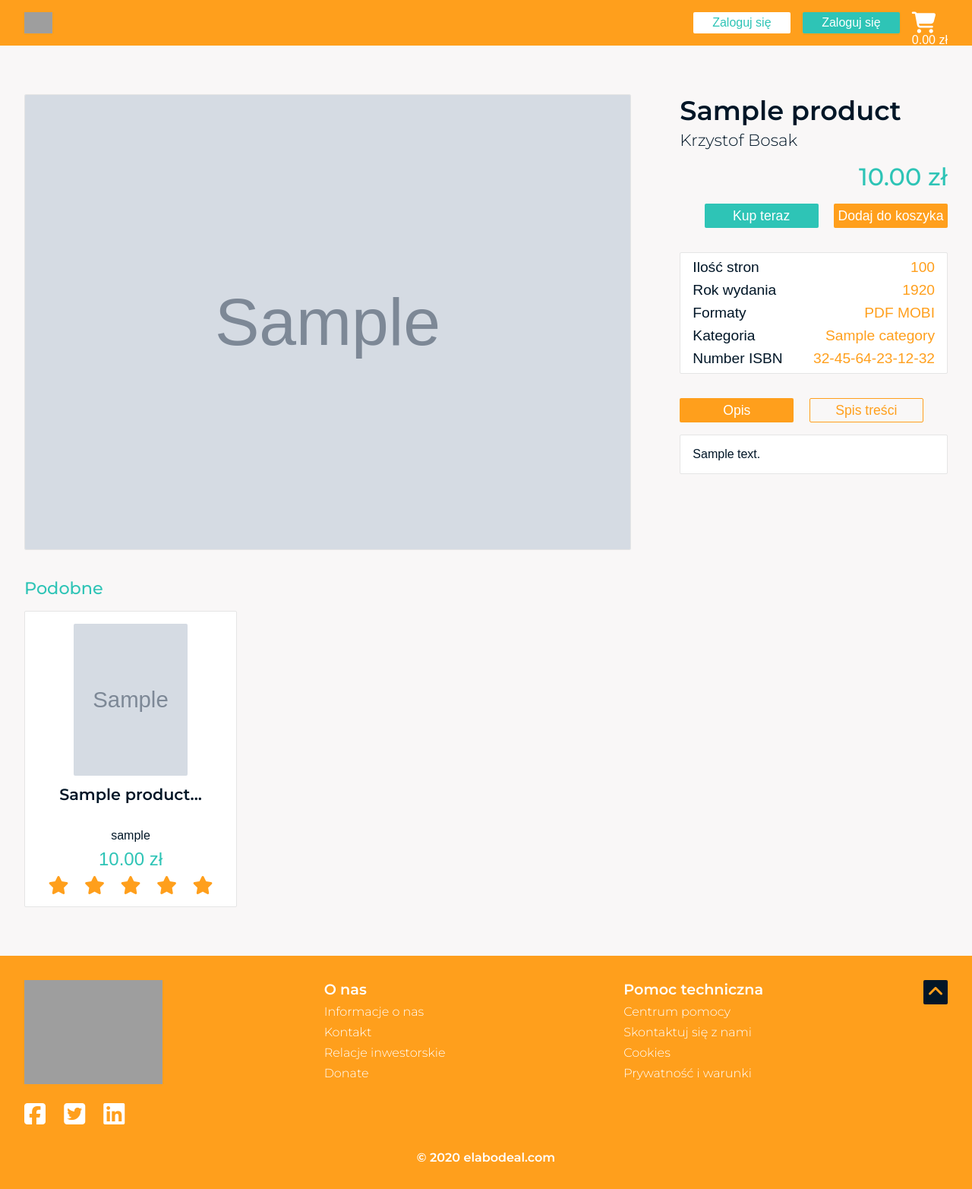
After one commit to michalgolda/elabodeal, a Django app: page /product/1/ in a window 1280 px wide. The commit adds this page. Shown: the whole page at 76% size. Run offline with Django 3.2, Linux system fonts and the light colour scheme; tables that the repository leaves empty hold one stand-in row (values such as "Sample post"); grey boxes marked "Sample" are stand-in pictures; some libraries are stand-ins or nearby versions; grey boxes are pictures that could not be loaded.

Commit message:
Add product detail page

```diff
--- /dev/null
+++ b/elabodeal/web/static/styles/components/product.css
@@ -0,0 +1,61 @@
+.product {
+    width: 100%;
+    height: 390px;
+    background: white;
+    border: 1px solid var(--grey);
+    margin-top: 16px;
+    padding: 16px;
+    border-radius: 2px;
+}
+
+.product:hover {
+    cursor: pointer;
+}
+
+.product__cover {
+    max-width: 150px;
+    height: 200px;
+    margin: 0 auto;
+/*    background: var(--grey);*/
+    border-radius: 2px;
+}
+
+.product__details {
+    width: 100%
+    height: auto
+    margin-top: 16px
+    text-align: center
+    word-wrap: break-word
+}
+
+.product__details--wrapper {
+    width: 100%;
+    height: auto;
+    margin-top: 8px;
+}
+
+.product__title {
+    font-size: 1.3rem;
+    font-weight: 600;
+    height: 50px;
+}
+
+.product__author {
+    font-size: 1rem;
+}
+
+.product__price {
+    color: var(--green);
+    font-size: 1.5rem;
+}
+
+.product__star {
+    color: var(--orange);
+    margin: 0px 8px 0px 8px;
+    font-size: 1.5rem;
+}
+
+.product__link {
+    color: var(--black);
+    text-decoration: none;
+}
--- a/elabodeal/web/static/styles/main.css
+++ b/elabodeal/web/static/styles/main.css
@@ -23,6 +23,7 @@
 
 body {
 	font-family: Montserrat, sans-serif;
+    background: var(--light-grey);
 }
 
 /* Navigation */
@@ -218,60 +219,3 @@ body {
     margin: 0px 16px 0px 0px;
     color: white;
 }
-
-.product {
-    width: 100%;
-    height: 390px;
-    background: white;
-    border: 1px solid var(--grey);
-    margin-top: 16px;
-    padding: 16px;
-    border-radius: 2px;
-}
-
-.product:hover {
-    cursor: pointer;
-}
-
-.product__cover {
-    max-width: 150px;
-    height: 200px;
-    margin: 0 auto;
-/*    background: var(--grey);*/
-    border-radius: 2px;
-}
-
-.product__details {
-    width: 100%
-    height: auto
-    margin-top: 16px
-    text-align: center
-    word-wrap: break-word
-}
-
-.product__details--wrapper {
-    width: 100%;
-    height: auto;
-    margin-top: 8px;
-}
-
-.product__title {
-    font-size: 1.3rem;
-    font-weight: 600;
-    height: 50px;
-}
-
-.product__author {
-    font-size: 1rem;
-}
-
-.product__price {
-    color: var(--green);
-    font-size: 1.5rem;
-}
-
-.product__star {
-    color: var(--orange);
-    margin: 0px 8px 0px 8px;
-    font-size: 1.5rem;
-}
--- /dev/null
+++ b/elabodeal/web/static/styles/pages/product_detail.css
@@ -0,0 +1,156 @@
+.container {
+	max-width: 1280px;
+    min-height: 100vh;
+    margin: 0 auto;
+    padding: 64px 32px 64px 32px;
+}
+
+.header {
+	width: 100%;
+    height: auto;
+    display: grid;
+    grid-column-gap: 64px;
+    grid-template-columns: 1fr 1.5fr;
+}
+
+.section {
+	width: 100%;
+	height: auto;
+}
+
+.pdfviewer {
+	width: auto;
+	height: 600px;
+	background: white;
+	border: 1px solid var(--grey);
+	border-radius: 2px;
+}
+
+.detail {
+	width: 100%;
+	height: auto;
+	margin-bottom: 32px;
+}
+
+.detail__title {
+	font-size: 2.2rem;
+	font-weight: 600;
+	color: var(--black);
+}
+
+.detail__author {
+	font-size: 1.35rem;
+	font-weight: 300;
+	color: var(--black);
+	margin-top: 4px;
+}
+
+.detail__price {
+	font-size: 2rem;
+	font-weight: 500;
+	color: var(--green);
+	padding: 16px 0px 16px 0px;
+	width: 100%;
+	text-align: right;
+}
+
+.btn {
+	width: 150px;
+	height: 32px;
+	outline: none;
+	border-radius: 2px;
+	border: none;
+	font-size: 1.1rem;
+	color: white;
+}
+
+.btn:hover {
+	cursor: pointer;
+}
+
+.buyOneClickBtn {
+	background: var(--green);
+}
+
+.addToCartBtn {
+	background: var(--orange);
+	margin-left: 16px;
+}
+
+.param-container {
+	border: 1px solid var(--grey);
+	background: white;
+	margin-top: 32px;
+	border-radius: 2px;
+}
+
+.param {
+	width: 100%;
+	height: 22px;
+	margin: 8px 0px 8px 0px;
+	font-size: 1.2rem;
+	clear: both;
+}
+
+.param__key {
+	float: left;
+	margin-left: 16px;
+	color: var(--black);
+}
+
+.param__value {
+	float: right;
+	margin-right: 16px;
+	color: var(--orange);
+}
+
+
+.currentBtn {
+	background: var(--orange)!important;
+	border: none !important;
+	color: white !important;
+}
+
+.choiceBtn {
+	background: transparent;
+	border: 1px solid var(--orange);
+	color: var(--orange);
+}
+
+.choiceBtn:hover {
+	background: var(--orange);
+	color: white;
+}
+
+.description-container {
+	width: 100%;
+	height: auto;
+	padding: 16px;
+	margin-top: 16px;
+	background: white;
+	border: 1px solid var(--grey);
+	border-radius: 2px;
+}
+
+.product__description {
+	color: var(--black);
+}
+
+.section__label {
+	width: 100%;
+    height: auto;
+    color: var(--green);
+    font-size: 1.4rem;
+    font-weight: 500;
+    text-align: left;
+    margin-top: 32px;
+}
+
+.product-list {
+    width: 100%;
+    height: auto;
+    display: grid;
+    grid-column-gap: 32px;
+    grid-template-columns: 280px 280px 280px 280px;
+    text-align: center;
+}
--- a/elabodeal/web/templates/components/product.html
+++ b/elabodeal/web/templates/components/product.html
@@ -1,3 +1,4 @@
+<a class="product__link" href="{% url 'web:product-detail' id=id %}">
     <div class="product">
         <img
             class="product__cover"
@@ -29,3 +30,4 @@
             </div>
         </div>
     </div>
+</a>
--- /dev/null
+++ b/elabodeal/web/templates/product_detail.html
@@ -0,0 +1,81 @@
+{% extends 'layouts/base.html' %}
+{% load static %}
+
+{% block title-description %}{{ product.title }}{% endblock %}
+
+{% block styles %}
+<link rel="stylesheet" href="{% static '/styles/pages/product_detail.css' %}">
+<link rel="stylesheet" href="{% static '/styles/components/product.css' %}">
+{% endblock %}
+
+{% block body %}
+{% include 'components/navigation.html' %}
+<div class="container">
+	<header class="header">
+		<section class="section">
+			<img
+				class="pdfviewer"
+				src="{{ product.cover_img_url }}"
+				alt="{{ product.title }}"
+			/>
+		</section>
+		<section class="section">
+			<div class="detail">
+				<section class="section">
+					<h1 class="detail__title">{{ product.title }}</h1>
+					<p class="detail__author">Krzystof Bosak</p>
+				</section>
+				<section class="section">
+					<section class="section">
+						<p class="detail__price">{{ product.price }} zł</p>
+					</section>
+					<section class="section" style="text-align: right;">
+						<form style="display: inline-block;">
+							<button class="buyOneClickBtn btn">Kup teraz</button>
+						</form>
+						<button class="addToCartBtn btn">Dodaj do koszyka</button>
+					</section>
+				</section>
+				<section class="section param-container">
+					<div class="param">
+						<p class="param__key">Ilość stron</p>
+						<p class="param__value">100</p>
+					</div>
+					<div class="param">
+						<p class="param__key">Rok wydania</p>
+						<p class="param__value">1920</p>
+					</div>
+					<div class="param">
+						<p class="param__key">Formaty</p>
+						<p class="param__value">PDF MOBI</p>
+					</div>
+					<div class="param">
+						<p class="param__key">Kategoria</p>
+						<p class="param__value">{{ product.category.name }}</p>
+					</div>
+					<div class="param">
+						<p class="param__key">Number ISBN</p>
+						<p class="param__value">32-45-64-23-12-32</p>
+					</div>
+				</section>
+				<section class="section" style="margin-top: 32px;">
+					<button class="btn choiceBtn currentBtn">Opis</button>
+					<button class="btn choiceBtn" style="margin-left: 16px;">Spis treści</button>
+					<div class="description-container">
+						<p class="product__description">{{ product.description }}</p>
+					</div>
+				</section>
+			</div>
+		</section>
+	</header>
+	<section class="section">
+		<p class="section__label">Podobne</p>
+		<div class="product-list">
+			{% for p in related_products %}
+				{% include 'components/product.html' with title=p.title author=p.author.username price=p.price cover_img_url=p.cover_img_url id=p.id %}
+			{% endfor %}
+		</div>
+	</section>
+</div>
+{% include 'components/bigfooter.html' %}
+{% endblock %}
--- a/elabodeal/web/urls.py
+++ b/elabodeal/web/urls.py
@@ -3,11 +3,13 @@ from django.urls import path
 from elabodeal.web.views.auth import LoginView, RegisterView
 from elabodeal.web.views.index import IndexView
 from elabodeal.web.views.email_verify import EmailVerifyView
+from elabodeal.web.views.product_detail import ProductDetailView
 
 app_name = 'web'
 
 urlpatterns = [
 	path('', IndexView.as_view(), name='index'),
+	path('product/<int:id>/', ProductDetailView.as_view(), name='product-detail'),
 	path('auth/login/', LoginView.as_view(), name='login'),
 	path('auth/register/', RegisterView.as_view(), name='register'),
 	path('account/verify/', EmailVerifyView.as_view(), name='account-email-verify')
--- a/elabodeal/web/views/auth.py
+++ b/elabodeal/web/views/auth.py
@@ -17,7 +17,7 @@ class LoginView(View):
 		return LoginForm(request.POST if request else None)
 
 	def respond_login(self, request, context = None):
-		return HttpResponse(render_to_string('login.html', context, request))
+		return HttpResponse(render_to_string('auth/login.html', context, request))
 
 	def get(self, request):
 		form = self.get_form()
@@ -62,7 +62,7 @@ class RegisterView(View):
 		return RegisterForm(request.POST if request else None)
 
 	def respond_register(self, request, context = None):
-		return HttpResponse(render_to_string('register.html', context, request))
+		return HttpResponse(render_to_string('auth/register.html', context, request))
 
 	def get(self, request):
 		form = self.get_form()
--- /dev/null
+++ b/elabodeal/web/views/product_detail.py
@@ -0,0 +1,28 @@
+from django.http import HttpResponse
+from django.views import View
+from django.template.loader import render_to_string
+
+from elabodeal.models import Product
+
+
+class ProductDetailView(View):
+	def respond_index(self, request, context = None):
+		return HttpResponse(render_to_string('product_detail.html', context, request))
+
+	def respond_404(self, request, context = None):
+		return HttpResponse(render_to_string('product_404.html', context, request))
+
+	def get(self, request, id):
+		product = Product.objects.filter(id=id).first()
+		if not product:
+			return self.respond_404(request)
+
+		products = Product.objects.all()
+		for p in products:
+			p.title = p.title[:30] + '...'
+
+		context = {
+			'product': product,
+			'related_products': products
+		}
+		return self.respond_index(request, context)
```
Also changed, not shown: elabodeal/web/static/styles/pages/product_404.css (added, +40 -0 lines), elabodeal/web/templates/index.html (+4 -3 lines), elabodeal/web/templates/product_404.html (added, +20 -0 lines), elabodeal/web/templates/auth/login.html (renamed from elabodeal/web/templates/login.html), elabodeal/web/templates/auth/register.html (renamed from elabodeal/web/templates/register.html). Lines whose indentation alone changed are shown as unchanged.
